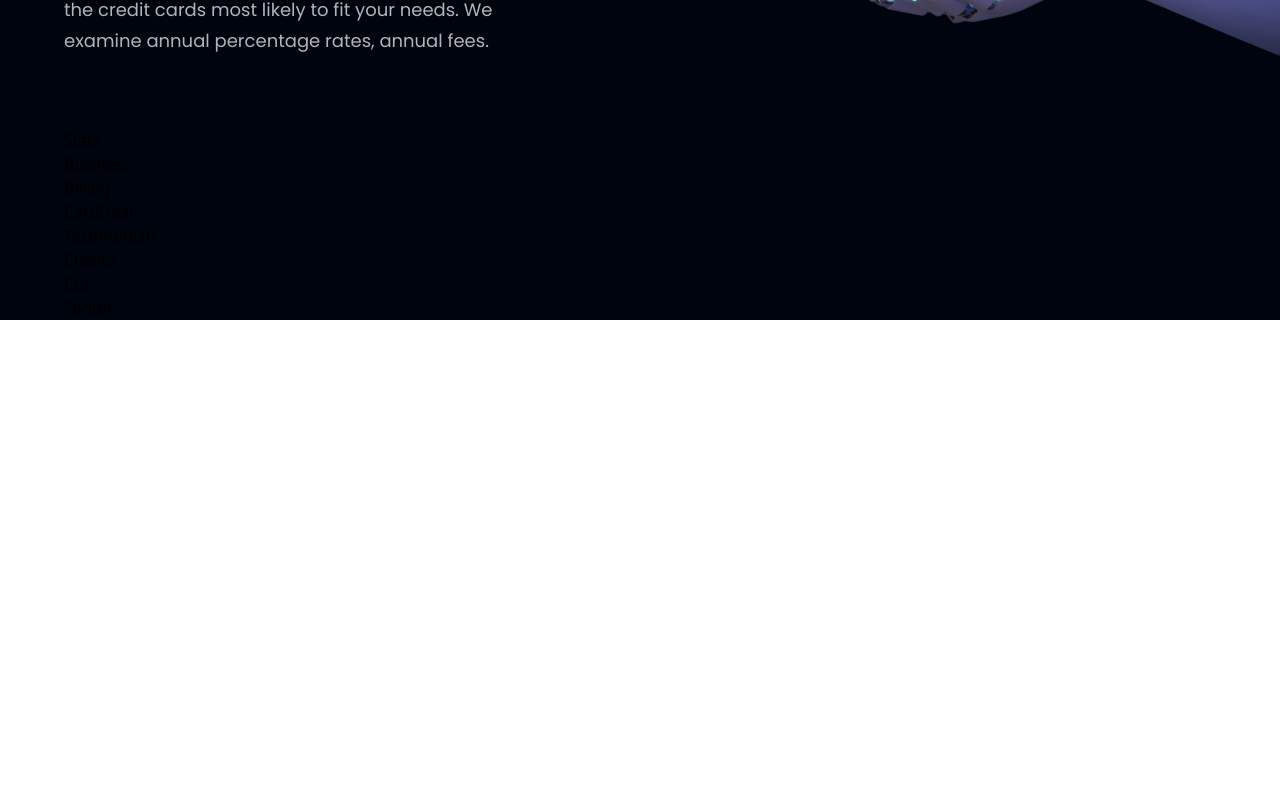
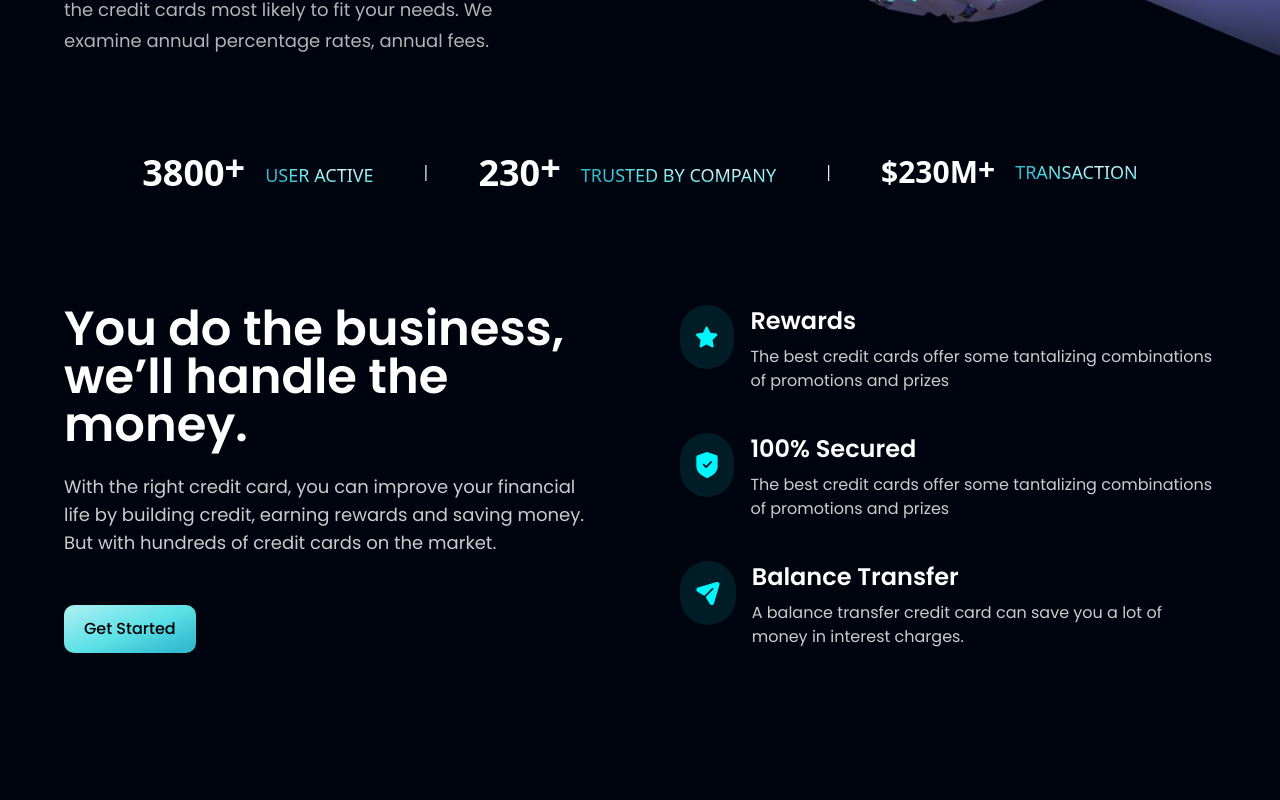
Before and after one commit to k1d12r04/bank-website, a React (Vite) app: page / in a window 1280 px wide. Shown: the part 660-1460 px from the top of the page. Before the commit the page ends 980 px from the top, so only its background shows below. Built offline with nearby package versions, Linux system fonts and the light colour scheme.

Commit message:
Finish features section

```diff
--- a/src/components/Business.jsx
+++ b/src/components/Business.jsx
@@ -1,5 +1,67 @@
+import { star, shield, send } from '../assets';
+
 const Business = () => {
-  return <div>Business</div>;
+  return (
+    <section
+      id="features"
+      className="grid md:grid-cols-2 gap-8 md:gap-20 py-28 text-white font-poppins "
+    >
+      <div>
+        <h2 className="text-4xl sm:text-5xl font-semibold mb-6">
+          You do the business, we’ll handle the money.
+        </h2>
+        <p className="text-white/80 mb-12 text-lg">
+          With the right credit card, you can improve your financial life by
+          building credit, earning rewards and saving money. But with hundreds
+          of credit cards on the market.
+        </p>
+        <button className="px-5 py-3 text-black bg-blue-gradient rounded-[10px] mb-16 font-medium">
+          Get Started
+        </button>
+      </div>
+
+      <div>
+        <div className="flex flex-col sm:flex-row sm:items-start justify-start items-center gap-4">
+          <div className="flex justify-center items-center w-16 h-16 p-4 rounded-full bg-[#00F6FF]/10 ">
+            <img src={star} alt="star icon" />
+          </div>
+          <div>
+            <h4 className="text-2xl mb-2 font-semibold">Rewards</h4>
+            <p className="text-white/80 mb-10">
+              The best credit cards offer some tantalizing combinations of
+              promotions and prizes
+            </p>
+          </div>
+        </div>
+
+        <div className="flex flex-col sm:flex-row sm:items-start justify-start items-center gap-4">
+          <div className="flex justify-center items-center w-16 h-16 p-4 rounded-full bg-[#00F6FF]/10 ">
+            <img src={shield} alt="shield icon" />
+          </div>
+          <div>
+            <h4 className="text-2xl mb-2 font-semibold">100% Secured</h4>
+            <p className="text-white/80 mb-10">
+              The best credit cards offer some tantalizing combinations of
+              promotions and prizes
+            </p>
+          </div>
+        </div>
+
+        <div className="flex flex-col sm:flex-row sm:items-start justify-start items-center gap-4">
+          <div className="flex justify-center items-center w-16 h-16 p-4 rounded-full bg-[#00F6FF]/10 ">
+            <img src={send} alt="send icon" />
+          </div>
+          <div>
+            <h4 className="text-2xl mb-2 font-semibold">Balance Transfer</h4>
+            <p className="text-white/80 mb-10">
+              A balance transfer credit card can save you a lot of money in
+              interest charges.
+            </p>
+          </div>
+        </div>
+      </div>
+    </section>
+  );
 };
 
 export default Business;
--- a/src/components/Navbar.jsx
+++ b/src/components/Navbar.jsx
@@ -39,9 +39,10 @@ const Navbar = () => {
           <ul className="list-none flex flex-col  justify-center items-center flex-1">
             {navLinks.map((nav, index) => (
               <li
+                onClick={toggleMenuHandler}
                 key={index}
                 className={`font-poppins font-normal cursor-pointer text-[16px] text-white ${
-                  index === navLinks.length - 1 ? 'mr-0' : 'mb-4'
+                  index === navLinks.length - 1 ? 'mb-0' : 'mb-4'
                 } `}
               >
                 <a href={`#${nav.id}`}>{nav.title}</a>
--- a/src/components/Stats.jsx
+++ b/src/components/Stats.jsx
@@ -1,5 +1,34 @@
 const Stats = () => {
-  return <div>Stats</div>;
+  return (
+    <div className="flex flex-wrap justify-center items-center gap-4 md:gap-12 mt-5 text-white">
+      <div className="flex items-center gap-5">
+        <span className="text-lg md:text-4xl font-bold">
+          3800<span className="align-top md:align-text-top">+</span>{' '}
+        </span>{' '}
+        <span className="uppercase text-gradient text-sm md:text-lg self-end mb-1 ">
+          user active
+        </span>
+      </div>
+      <div className="hidden sm:block">|</div>
+      <div className="flex items-center gap-5">
+        <span className="text-lg md:text-4xl font-bold">
+          230<span className="align-top md:align-text-top">+</span>
+        </span>{' '}
+        <span className="uppercase text-gradient text-sm md:text-lg self-end mb-1 ">
+          trusted by company
+        </span>
+      </div>
+      <div className="hidden sm:block">|</div>
+      <div className="flex items-center gap-5">
+        <span className="text-lg md:text-3xl font-bold">
+          $230M<span className="align-top md:align-text-top">+</span>
+        </span>{' '}
+        <span className="uppercase text-gradient text-sm md:text-lg self-end mb-1 ">
+          Transaction
+        </span>
+      </div>
+    </div>
+  );
 };
 
 export default Stats;
```
